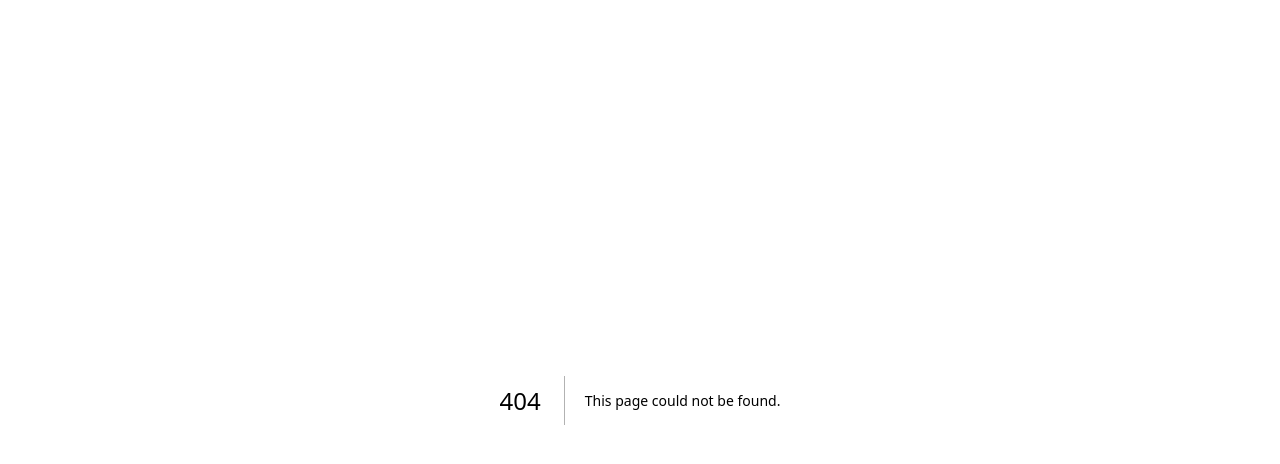
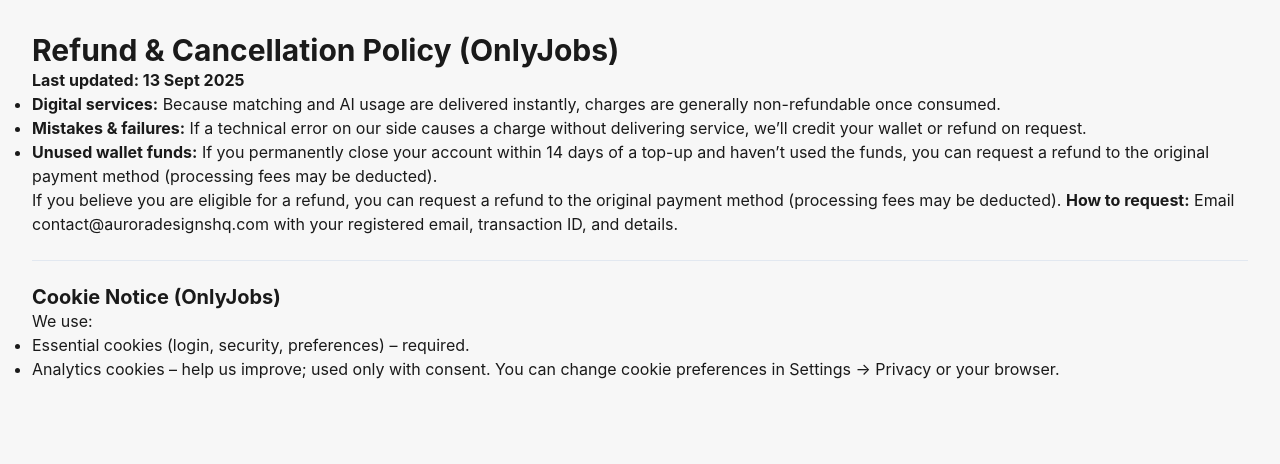
Before and after one commit to stonebinox/onlyjobs-frontend, a Next.js app: page /refund-policy in a window 1280 px wide. Before the commit this address had no page. Shown: the top 464 px of the page. Built offline with nearby package versions, Linux system fonts and the light colour scheme.

Commit message:
Added refund policy

```diff
--- a/src/components/Footer.tsx
+++ b/src/components/Footer.tsx
@@ -41,6 +41,9 @@
             <ContactLink href="/terms-conditions" color="semantic.primary">
               Terms &amp; Conditions
             </ContactLink>
+            <ContactLink href="/refund-policy" color="semantic.primary">
+              Refund Policy
+            </ContactLink>
           </HStack>
         </VStack>
       </Container>
--- /dev/null
+++ b/src/pages/refund-policy.tsx
@@ -0,0 +1,48 @@
+import { Box, Heading } from "@chakra-ui/react";
+
+const RefundPolicy = () => {
+  return (
+    <Box p={8}>
+      <Heading size="lg">Refund & Cancellation Policy (OnlyJobs)</Heading>
+      <strong>Last updated: 13 Sept 2025</strong>
+      <ul>
+        <li>
+          <strong>Digital services:</strong> Because matching and AI usage are
+          delivered instantly, charges are generally non-refundable once
+          consumed.
+        </li>
+        <li>
+          <strong>Mistakes & failures:</strong> If a technical error on our side
+          causes a charge without delivering service, we’ll credit your wallet
+          or refund on request.
+        </li>
+        <li>
+          <strong>Unused wallet funds:</strong> If you permanently close your
+          account within 14 days of a top-up and haven’t used the funds, you can
+          request a refund to the original payment method (processing fees may
+          be deducted).
+        </li>
+      </ul>
+      <p>
+        If you believe you are eligible for a refund, you can request a refund
+        to the original payment method (processing fees may be deducted).{" "}
+        <strong>How to request:</strong> Email contact@auroradesignshq.com with
+        your registered email, transaction ID, and details.
+      </p>
+      <br />
+      <hr />
+      <br />
+      <Heading size="md">Cookie Notice (OnlyJobs)</Heading>
+      <p>We use:</p>
+      <ul>
+        <li>Essential cookies (login, security, preferences) – required.</li>
+        <li>
+          Analytics cookies – help us improve; used only with consent. You can
+          change cookie preferences in Settings → Privacy or your browser.
+        </li>
+      </ul>
+    </Box>
+  );
+};
+
+export default RefundPolicy;
```
